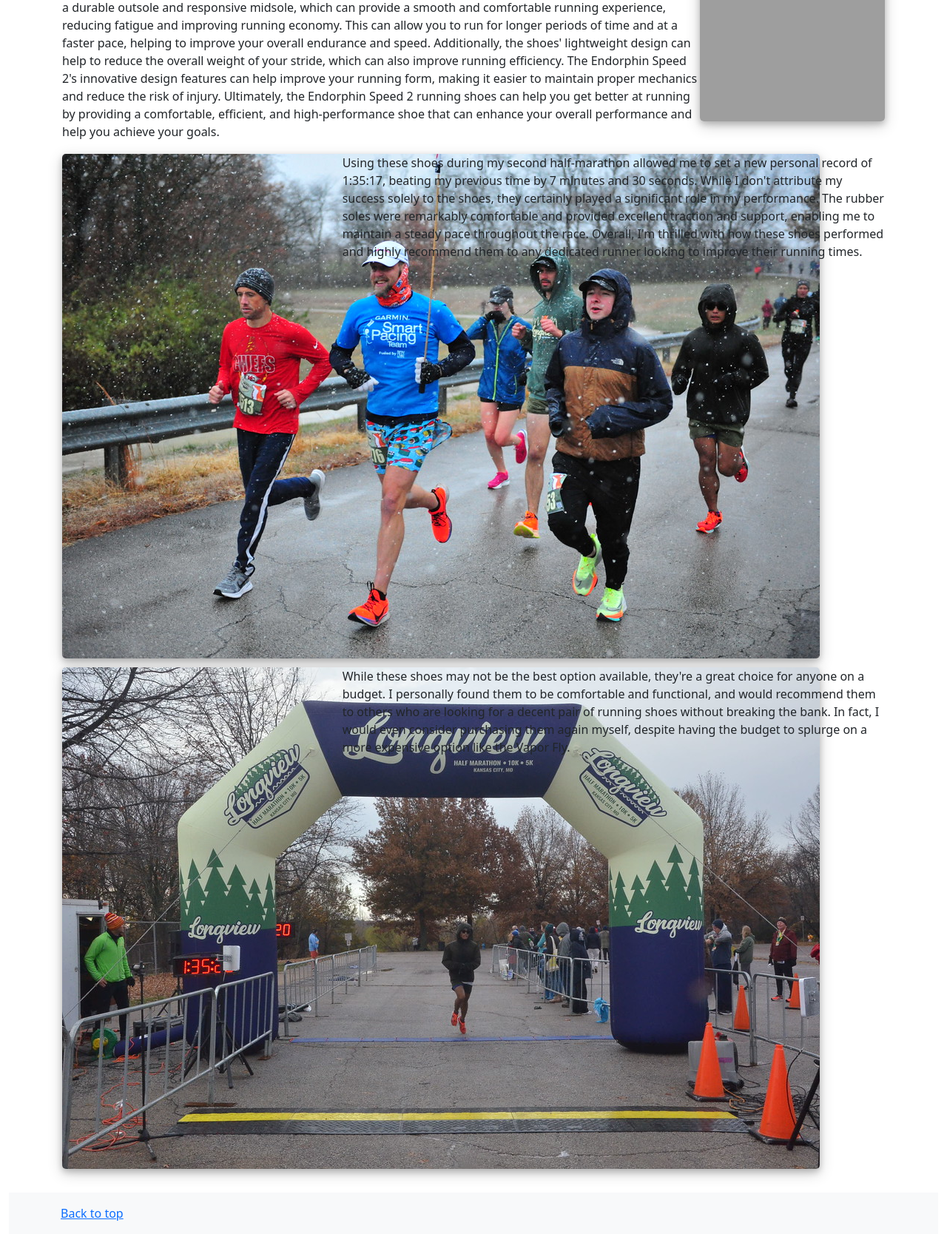
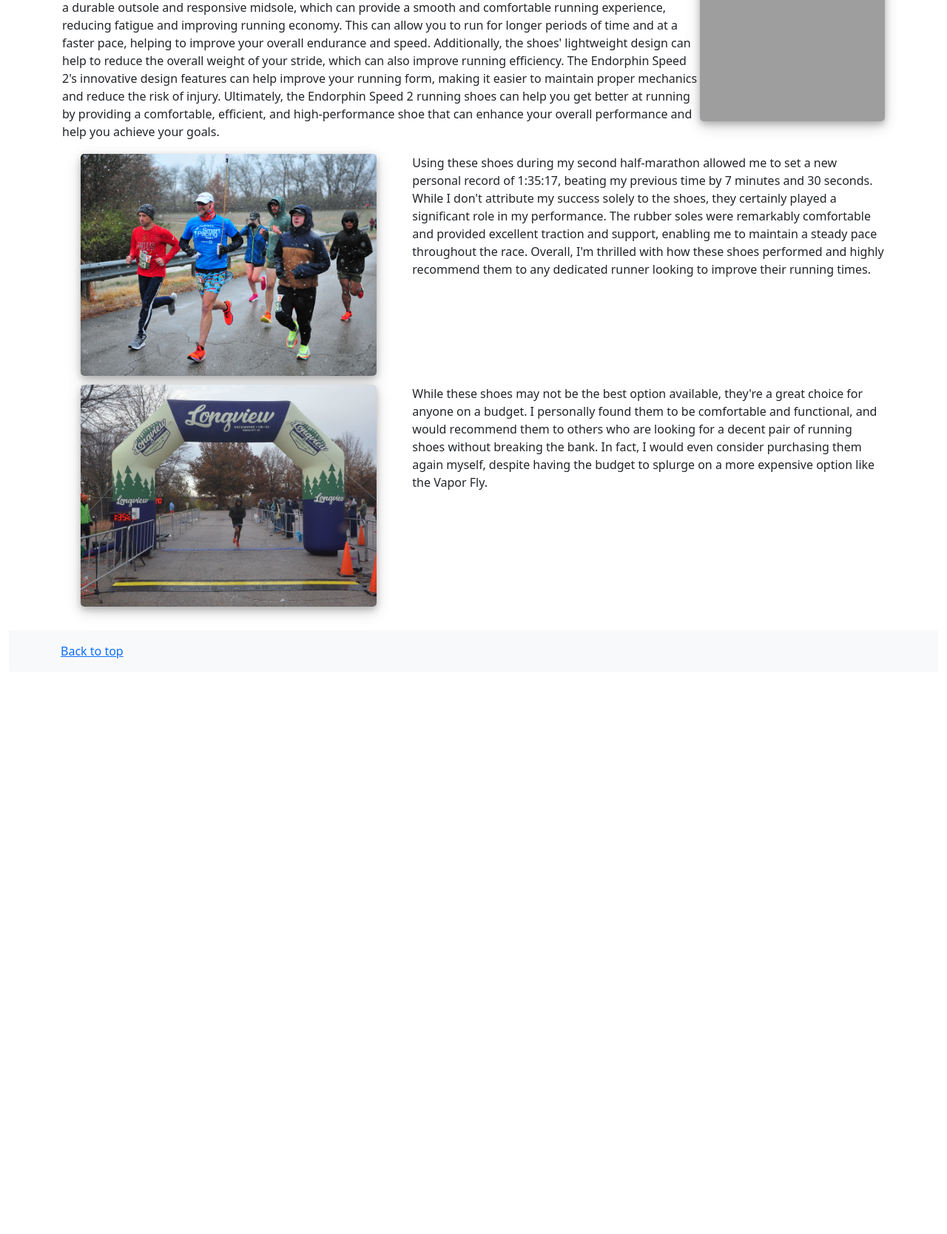
Before and after one commit to vdgalapin/MiBlogAdmin, a Flask app: page /1 in a window 1280 px wide. Shown: the part 660-2328 px from the top of the page at 74% size. After the commit the page ends 1550 px from the top, so only its background shows below. Run offline with Flask 2, Linux system fonts and the light colour scheme; data comes from the database, SQL or seed files in the repository; some libraries are stand-ins or nearby versions; grey boxes are pictures that could not be loaded.

Commit message:
revert back

```diff
--- a/templates/post.html
+++ b/templates/post.html
@@ -46,11 +46,11 @@
                                                 <tr>
                                                     <td colspan = "{{ content['paragraph_column_span'] }}">
                                                         <div class="row">
-                                                            <div class="col-4">
-                                                                <img class="bd-placeholder-img"  style="object-fit:cover; margin-bottom: 10px; border-radius: 5px;   box-shadow: 0 4px 8px 0 rgba(0, 0, 0, 0.2), 0 6px 20px 0 rgba(0, 0, 0, 0.19);" role="img"
+                                                            <div class="col-5" align="center">
+                                                                <img class="bd-placeholder-img" width="{{ content['image_width'] }}" height="{{ content['image_height'] }}" style="object-fit:cover; margin-bottom: 10px; border-radius: 5px;   box-shadow: 0 4px 8px 0 rgba(0, 0, 0, 0.2), 0 6px 20px 0 rgba(0, 0, 0, 0.19);" role="img"
                                                                 src="../static/images/{{ content['image'] }}" />
                                                             </div>
-                                                            <div class="col-8">
+                                                            <div class="col-7">
                                                                 <p>{{ content['paragraph'] }}</p>
                                                             </div>
                                                         </div>
```
